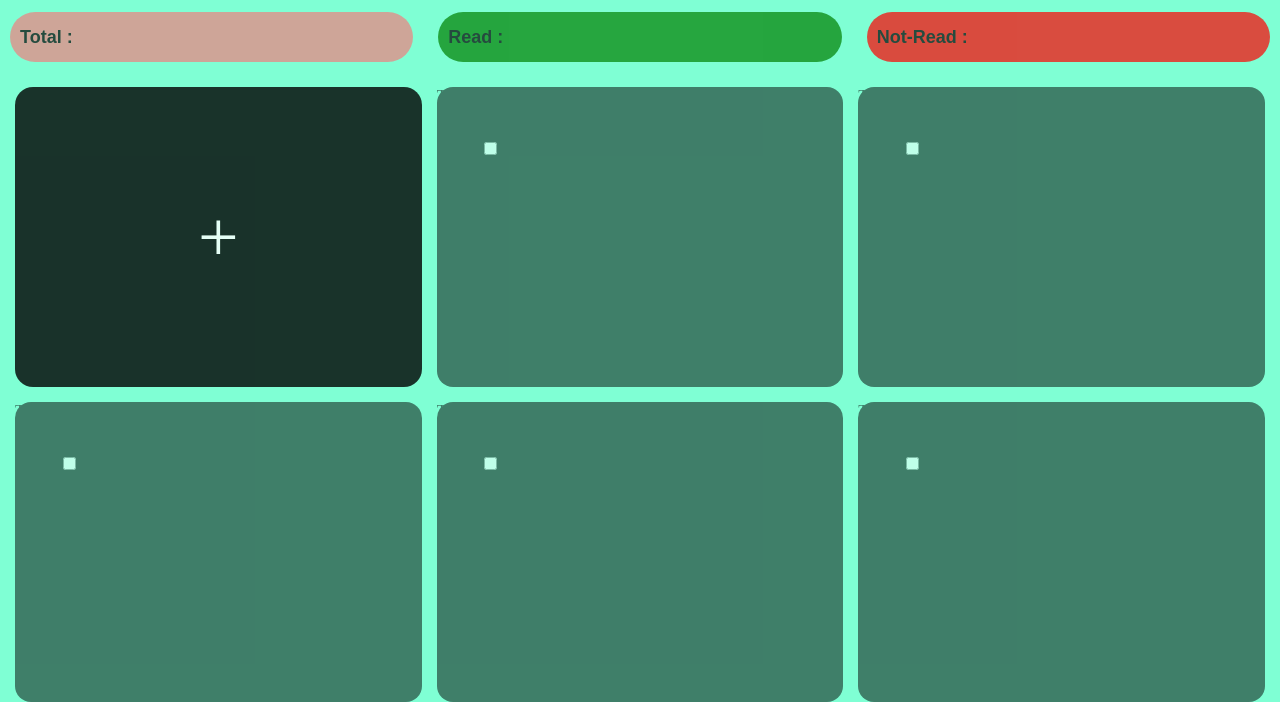
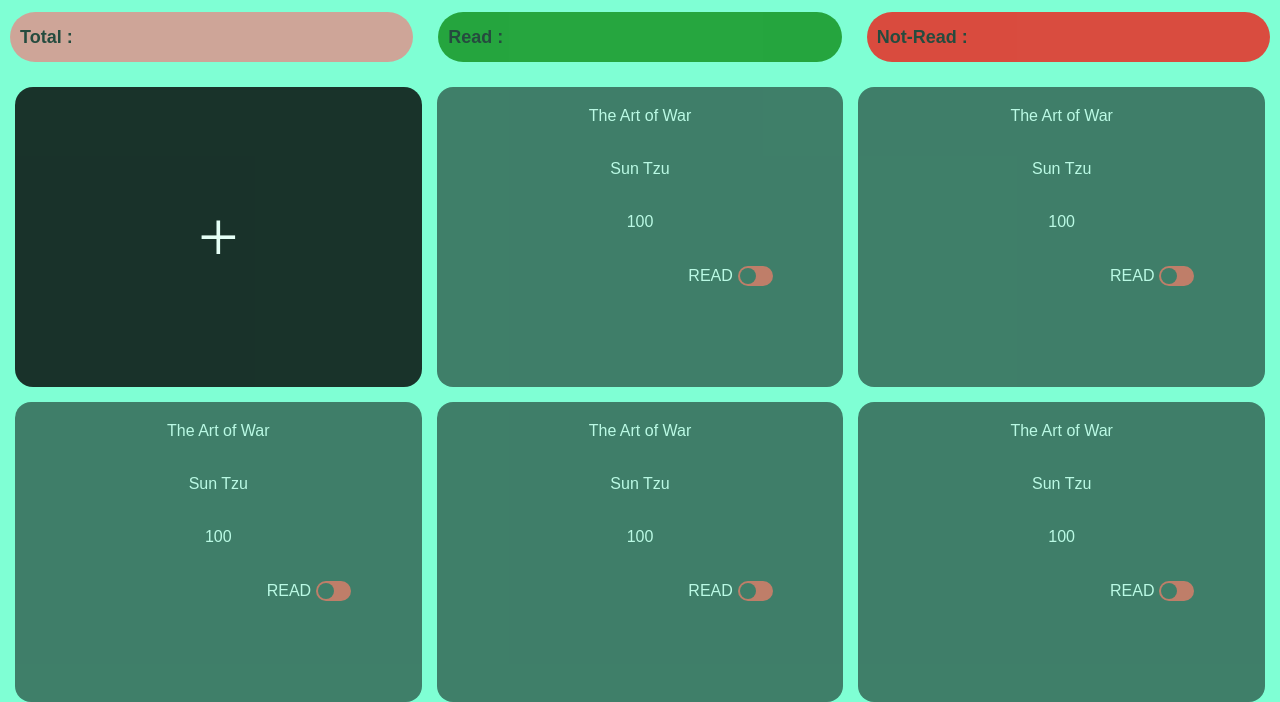
Before and after one commit to hg200/library, a plain HTML site: page index.html in a window 1280 px wide. Shown: the part 99-801 px from the top of the page. Drawn offline with Linux system fonts and the light colour scheme.

Commit message:
Style the toggle button

```diff
--- a/style.css
+++ b/style.css
@@ -84,3 +84,97 @@ body {
     border-radius: 0.25em;
     opacity: 0.8;
 }
+
+.book {
+    display: flex;
+    flex-direction: column;
+    align-items: center;
+    gap: 15px;
+}
+
+.book>div {
+    margin: 20px 5px 0 5px;
+    color: whitesmoke;
+    font-family: fantasy;
+}
+
+
+/* The switch - the box around the slider */
+
+.switch {
+    position: relative;
+    display: inline-block;
+    width: 35px;
+    height: 20px;
+}
+
+
+/* Hide default HTML checkbox */
+
+.switch input {
+    opacity: 0;
+    width: 0;
+    height: 0;
+}
+
+
+/* The slider */
+
+.slider {
+    position: absolute;
+    cursor: pointer;
+    top: 0;
+    left: 0;
+    right: 0;
+    bottom: 0;
+    background-color: red;
+    -webkit-transition: .4s;
+    transition: .4s;
+}
+
+.slider:before {
+    position: absolute;
+    content: "";
+    height: 16px;
+    width: 16px;
+    left: 2px;
+    bottom: 2px;
+    background-color: black;
+    -webkit-transition: .4s;
+    transition: .4s;
+}
+
+input:checked+.slider {
+    background-color: green;
+}
+
+input:focus+.slider {
+    box-shadow: 0 0 1px #2196F3;
+}
+
+input:checked+.slider:before {
+    -webkit-transform: translateX(15px);
+    -ms-transform: translateX(15px);
+    transform: translateX(15px);
+}
+
+
+/* Rounded sliders */
+
+.slider.round {
+    border-radius: 34px;
+}
+
+.slider.round:before {
+    border-radius: 50%;
+}
+
+.book .status {
+    width: 150px;
+    height: 20px;
+    display: flex;
+    align-items: center;
+    gap: 5px;
+    justify-self: end;
+    align-self: flex-end;
+}
```
